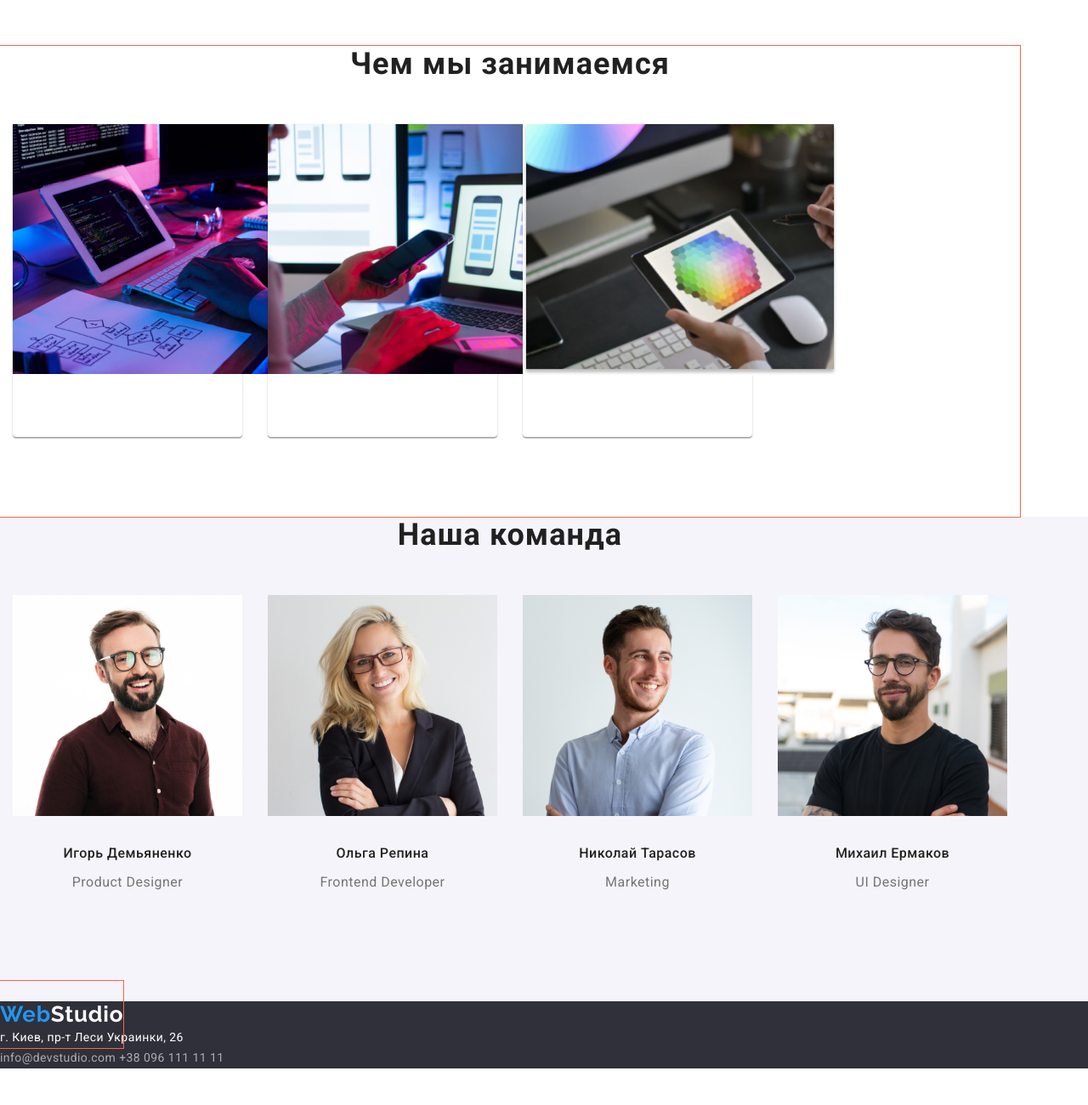
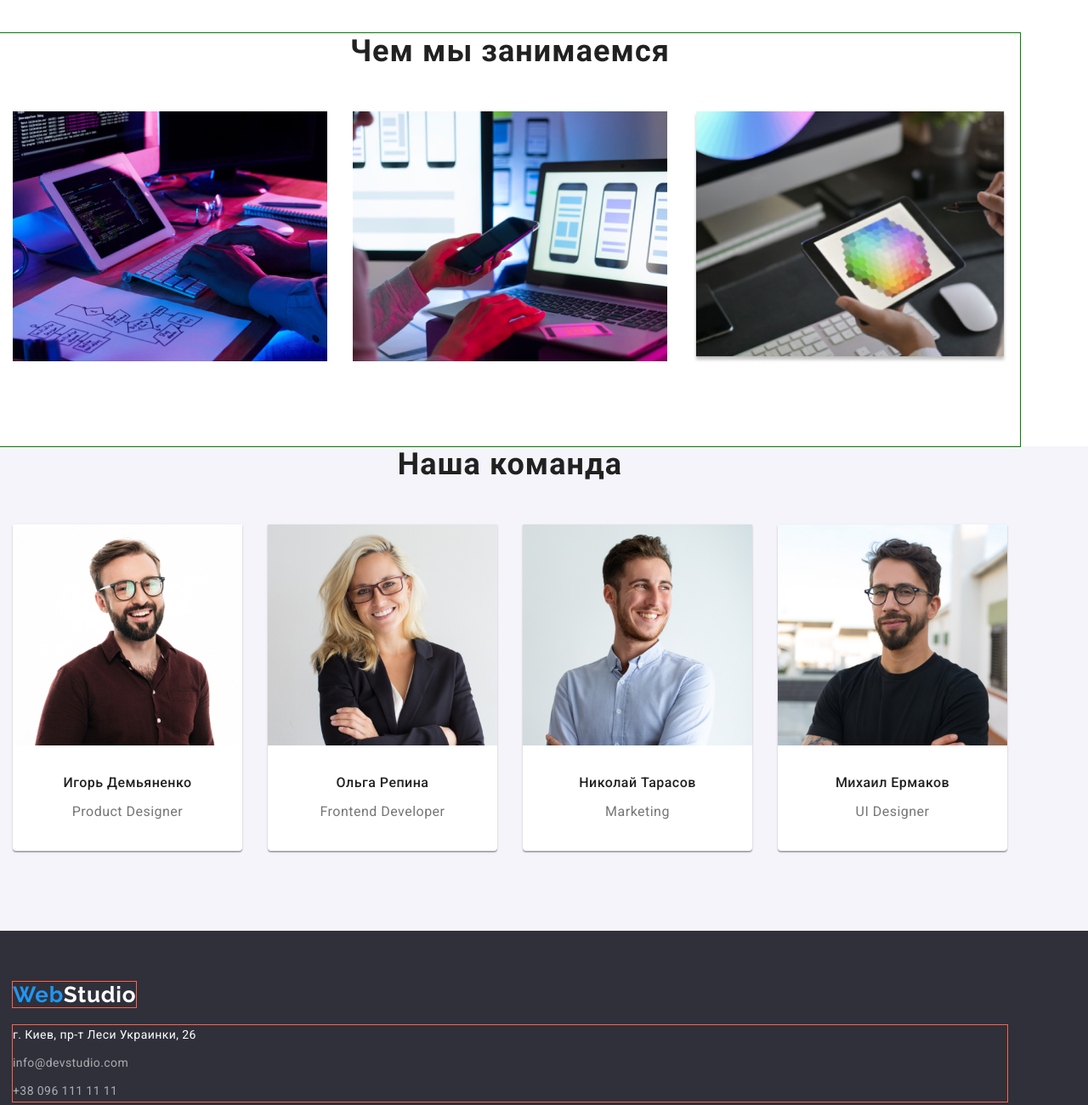
Before and after one commit to AndreyHerzhov/goit-markup-hw-03, a plain HTML site: page index.html in a window 1280 px wide. Shown: the part 980-2280 px from the top of the page at 85% size. Before the commit the page ends 2237 px from the top, so only its background shows below. Drawn offline with nearby package versions, Linux system fonts and the light colour scheme.

Commit message:
first-page-draft

```diff
--- a/css/style.css
+++ b/css/style.css
@@ -106,6 +106,12 @@ li {
   outline: 1px solid tomato;
 }
 
+/*-------------gap-------------*/
+
+.gap {
+  padding-top: 65px;
+}
+
 /*---------------hero-----------*/
 .hero {
   background-color: #2f303a;
@@ -117,6 +123,8 @@ li {
   flex-direction: column;
   align-items: center;
   outline: 1px solid tomato;
+  padding-bottom: 200px;
+  padding-top: 200px;
 }
 .hero-titel {
   font-size: 44px;
@@ -124,7 +132,7 @@ li {
   letter-spacing: 0.06em;
   text-transform: uppercase;
   color: #ffffff;
-  padding-top: 280px;
+
   text-align: center;
 }
 
@@ -138,7 +146,6 @@ li {
   color: #ffffff;
   margin-top: 30px;
   max-width: 200px;
-  margin-bottom: 200px;
 }
 
 .hero-button:hover,
@@ -202,6 +209,14 @@ li {
 }
 
 /*-----------------first-section---------------------*/
+
+.container-first {
+  width: 1200px;
+  padding-right: 15px;
+  padding-left: 15px;
+  outline: 1px solid green;
+  padding-bottom: 94px;
+}
 .section-title {
   font-size: 36px;
   line-height: 1.17;
@@ -222,7 +237,7 @@ li {
   flex-direction: row;
 }
 
-.section-list-item:not(:first-child) {
+.section-list > li:not(:first-child) {
   margin-left: 30px;
 }
 
@@ -241,13 +256,13 @@ li {
   margin-left: 30px;
 }
 
-.section-list-item {
+.section-command-item {
   width: 270px;
-  height: 368px;
   background: #ffffff;
   box-shadow: 0px 1px 3px rgba(0, 0, 0, 0.12), 0px 1px 1px rgba(0, 0, 0, 0.14),
     0px 2px 1px rgba(0, 0, 0, 0.2);
   border-radius: 0px 0px 4px 4px;
+  padding-bottom: 30px;
 }
 
 .section-command-title {
@@ -267,7 +282,6 @@ li {
   letter-spacing: 0.03em;
   color: #757575;
   text-align: center;
-  margin-bottom: 30px;
 }
 
 .section-command-list {
@@ -292,6 +306,18 @@ li {
 
 /*-----------------footer---------------*/
 
+.container-footer {
+  width: 1200px;
+  padding-left: 15px;
+  padding-right: 15px;
+  padding-top: 60px;
+  padding-bottom: 60px;
+}
+
+.adress-footer {
+  margin-top: 20px;
+  outline: 1px solid tomato;
+}
 .andress {
   font-style: normal;
 }
@@ -303,7 +329,16 @@ li {
   letter-spacing: 0.03em;
   color: #ffffff;
 }
-
+.footer-logo {
+  font-family: Raleway;
+  font-style: normal;
+  font-weight: bold;
+  font-size: 26px;
+  line-height: 1.19;
+  letter-spacing: 0.03em;
+  color: black;
+  outline: 1px solid tomato;
+}
 .footer {
   background-color: #2f303a;
 }
@@ -323,6 +358,8 @@ li {
   line-height: 1.71;
   letter-spacing: 0.03em;
   color: rgba(255, 255, 255, 0.6);
+  display: block;
+  margin-top: 9px;
 }
 
 .contacts-footer:focus,
--- a/index.html
+++ b/index.html
@@ -38,6 +38,9 @@
     </header>
 
     <main>
+        <div class="gap">
+
+        </div>
 
         <section class="hero section">
            <div class="container">
@@ -67,7 +70,7 @@
         </section>
 
         <section class="section-first section">
-            <div class="container">
+            <div class="container-first">
                 <h2 class="section-title">Чем мы занимаемся</h2>
                 <ul class="section-list">
                     <li class="section-list-item list"><img src="images/box1.jpg" alt="Печатает" width="370"/></li>
@@ -107,15 +110,17 @@
     </main>
 
     <footer class="footer">
-        <div class="co">
-            <a class="header-logo link" href="">
+        <div class="container-footer">
+            <a class="footer-logo link" href="">
                 <span class="web">Web</span><span class="studio-footer">Studio</span>
             </a>
-            <address class="adress">
-                <p class="adress-text">г. Киев, пр-т Леси Украинки, 26</p>
-                <a class="contacts-footer link" href="mailto:info@devstudio.com">info@devstudio.com</a>
-                <a class="contacts-footer link" href="tel:+380961111111">+38 096 111 11 11</a>
-            </address>
+            <div class="adress-footer">
+                <address class="adress">
+                    <p class="adress-text">г. Киев, пр-т Леси Украинки, 26</p>
+                    <a class="contacts-footer link" href="mailto:info@devstudio.com">info@devstudio.com</a>
+                    <a class="contacts-footer link" href="tel:+380961111111">+38 096 111 11 11</a>
+                </address>
+            </div>
         </div>
 
     </footer>
```
